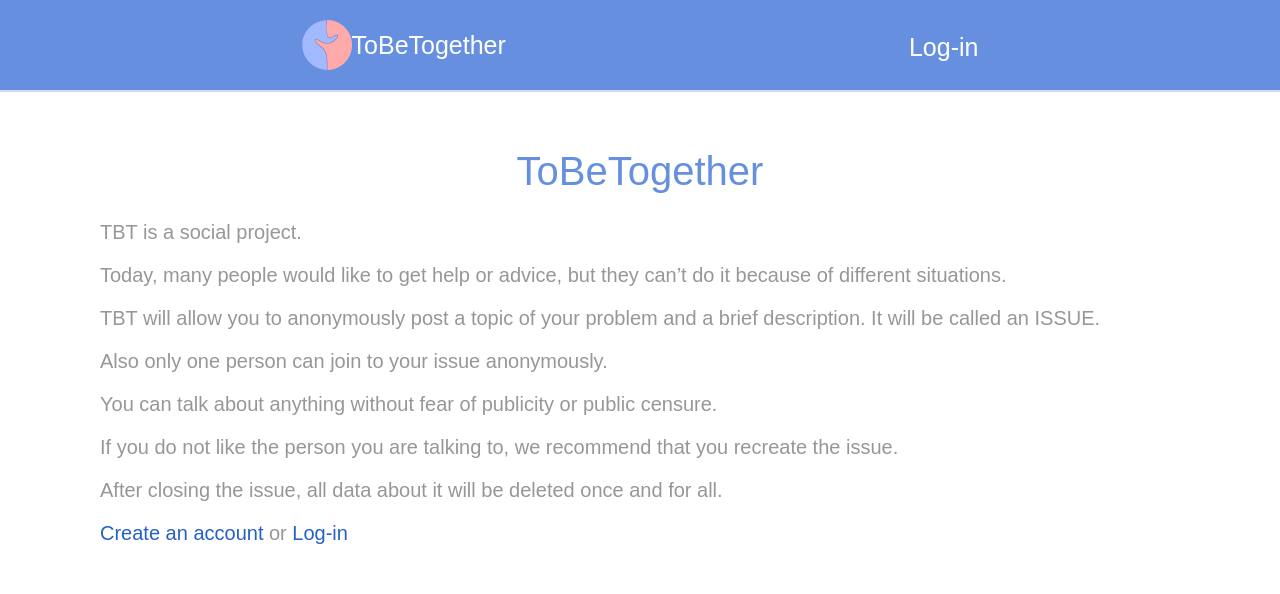
After one commit to kolasdevpy/tobetogether, a Django app: template account/templates/account/ToBeTogether.html in a window 1280 px wide. The commit adds this page. Shown: the top 594 px of the page. Run offline with Django 3.2, Linux system fonts and the light colour scheme; the template is opened without the code that fills it, so the values that code supplies are empty.

Commit message:
rework account and front-end

```diff
--- a/account/static/account/css/base.css
+++ b/account/static/account/css/base.css
@@ -6,7 +6,7 @@ body {
     margin:0;
     padding:0;
     font-family:Arial, sans-serif;
-    color:#5f5f5f;
+    color:#979797;
     font-size:20px;
 
 
@@ -60,3 +60,85 @@ h2 {
     justify-content: space-around;
     align-items: center;
 }
+
+#header ul.menu {
+    list-style:none;
+    float:left;
+    margin:0;
+    padding:0;
+}
+#header ul.menu li {
+    float:left;
+    padding:4px 10px;
+}
+
+#header ul.menu li.selected a, #header ul.menu li.selected a:hover {
+    color:#fdc7f9;
+    font-weight:bold;
+}
+
+#header a {
+    color:#ffffff;
+}
+#header a:hover {
+    color:rgb(200, 210, 255);
+}
+
+#header .user {
+    float:right;
+    padding-top:4px;
+}
+
+#content {
+    padding:30px 100px;
+}
+
+/* forms */
+form {
+    overflow:auto;
+}
+
+form p {
+    width:100%;
+    overflow:auto;
+}
+
+label {
+    float:left;
+    clear:both;
+
+    margin-bottom:4px;
+    color:#5f5f5f;
+
+}
+input, textarea {
+    clear:both;
+    float:left;
+    margin:0 0 10px;
+    background:#d0e1ff;
+    border:0;
+    padding:6px 10px;
+    font-size:14px;
+}
+
+input[type=submit], a.button {
+    font-weight:bold;
+    background:#6690df;
+    color:#fff;
+    padding:10px 20px;
+    font-size:14px;
+    text-transform:uppercase;
+}
+.errorlist {
+    color:#c24967;
+    float:left;
+    clear:both;
+    padding-left:10px;
+}
+.helptext {
+    margin:0 0 20px 0;
+    color:#aaa;
+    clear:both;
+    float:left;
+    font-size:13px;
+}
--- /dev/null
+++ b/account/templates/account/ToBeTogether.html
@@ -0,0 +1,21 @@
+{% extends "base.html" %}
+
+{% block title %}ToBeTogether{% endblock %}
+
+{% block content %}
+
+  <h1>ToBeTogether</h1>
+  <p></p>
+    <p>TBT is a social project.</p>
+    <p>Today, many people would like to get help or advice, but they can’t do it because of different situations.</p>
+    <p>TBT will allow you to anonymously post a topic of your problem and a brief description. It will be called an ISSUE.</p>
+    <p>Also only one person can join to your issue anonymously.</p>
+    <p>You can talk about anything without fear of publicity or public censure.</p>
+    <p>If you do not like the person you are talking to, we recommend that you recreate the issue.</p>
+    <p>After closing the issue, all data about it will be deleted once and for all.</p>
+    <p></p>
+  <p><a href="{% url 'register' %}">Create an account</a>
+     or
+     <a href="{% url 'login' %}">Log-in</a></p>
+
+{% endblock %}
--- a/account/templates/account/my_profile.html
+++ b/account/templates/account/my_profile.html
@@ -1,9 +1,9 @@
 {% extends "base.html" %}
 
-{% block title %}My account{% endblock %}
+{% block title %}My profile{% endblock %}
 
 {% block content %}
-  <h1>My account</h1>
+  <h1>My profile</h1>
   <p><a href="{% url "my_issues" %}">My issues</a></p>
   <p><a href="{% url "new_issues" %}">New issues</a></p>
 {% endblock %}
--- a/account/templates/base.html
+++ b/account/templates/base.html
@@ -11,21 +11,22 @@
   <div id="header">
     <span class="logo">
       <img src="{% static '/img/logo_tbt.png' %}" width="50" height="50">
-      ToBeTogether
+
+        <a href="{% url "ToBeTogether" %}">ToBeTogether</a>
     </span>
     {% if request.user.is_authenticated %}
       <ul class="menu">
         <li {% if section == "My issues" %}class="selected"{% endif %}>
-          <a href="">My issues</a>
+          <a href="{% url "my_issues" %}">My issues</a>
         </li>
         <li {% if section == "New issues" %}class="selected"{% endif %}>
-          <a href="">New issues</a>
+          <a href="{% url "new_issues" %}">New issues</a>
         </li>
         <li {% if section == "My profile" %}class="selected"{% endif %}>
-          <a href="">My profile</a>
+          <a href="{% url "my_profile" %}">My profile</a>
         </li>
-        <li {% if section == "dashboard" %}class="selected"{% endif %}>
-          <a href="{% url "dashboard" %}">Settings</a>
+        <li {% if section == "settings" %}class="selected"{% endif %}>
+          <a href="{% url "settings" %}">Settings</a>
         </li>
       </ul>
     {% endif %}
--- a/account/templates/registration/login.html
+++ b/account/templates/registration/login.html
@@ -10,7 +10,7 @@
       Please try again.
     </p>
   {% else %}
-    <p>If you don't have an account <a href="{% url "register" %}">register here.</a></p>
+    <p>If you don't have an account <a href="{% url 'register' %}">register here.</a></p>
   {% endif %}
   <div class="login-form">
     <form action="{% url 'login' %}" method="post">
@@ -19,7 +19,7 @@
       <input type="hidden" name="next" value="{{ next }}" />
       <p><input type="submit" value="Log-in"></p>
     </form>
-    <p><a href="{% url "password_reset" %}">Forgotten your password?</a></p>
+    <p><a href="{% url 'password_reset' %}">Forgotten your password?</a></p>
   </div>
   <div class="social">
     <ul>
--- a/tobetogether/settings.py
+++ b/tobetogether/settings.py
@@ -96,10 +96,11 @@ STATIC_URL = '/static/'
 MEDIA_URL = '/media/'
 MEDIA_ROOT = os.path.join(BASE_DIR, 'media/')
 
-
-LOGIN_REDIRECT_URL = 'dashboard'
+REGISTER_REDIRECT_URL = 'my_profile'
+LOGIN_REDIRECT_URL = 'my_profile'
 LOGIN_URL = 'login'
 LOGOUT_URL = 'logout'
+
 
 
 EMAIL_BACKEND = 'django.core.mail.backends.console.EmailBackend'
--- a/tobetogether/urls.py
+++ b/tobetogether/urls.py
@@ -5,8 +5,10 @@ from django.conf.urls.static import static
 
 
 urlpatterns = [
+    path('', include('account.urls')),
     path('admin/', admin.site.urls),
     path('account/', include('account.urls')),
+    path('issue/', include('issue.urls')),
     path('social-auth/', include('social_django.urls', namespace='social')),
 ]
 
```
Also changed, not shown: account/templates/account/start.html (added, +18 -0 lines), account/urls.py (+5 -6 lines), account/views.py (+37 -3 lines), account/templates/account/settings.html (renamed from account/templates/account/dashboard.html).
